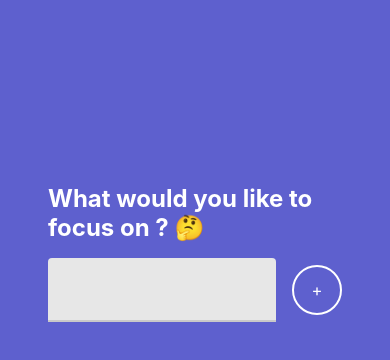
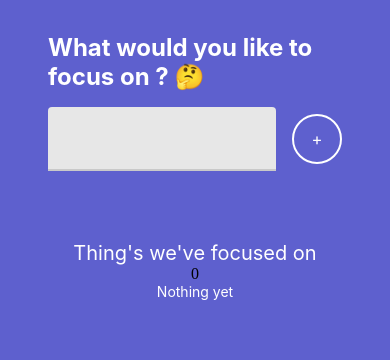
Before and after one commit to aureliasegarra/focusTimer, a React Native app: screen / in a window 390 px wide. Shown: the top 360 px of the page. Built offline with nearby package versions, Linux system fonts and the light colour scheme.

Commit message:
:bug: bug on display list of historyItem

```diff
--- a/App.js
+++ b/App.js
@@ -1,9 +1,11 @@
-import React, { useState, useEffect } from 'react';
+import React, { useState } from 'react';
 import { View, Text, StyleSheet, Platform } from 'react-native';
 import { Focus } from './src/features/focus/Focus';
+import { FocusHistory } from './src/features/focus/FocusHistory';
 import { colors } from './src/utils/colors';
 import { Timer } from './src/features/timer/Timer';
 import { spacing } from './src/utils/sizes';
+
 
 const STATUSES = {
   COMPLETE: 1,
@@ -17,7 +19,11 @@ export default function App() {
  const addFocusHistorySubjectWithState = (focusSubject, status) => {
   setFocusHistory([...focusHistory, { suject: focusSubject, status: status }])
  }
- console.log(focusHistory);
+
+  const onClear = () => {
+    // Todo later
+  }
+
   return (
     <View style={styles.container}>
      {focusSubject ? (
@@ -33,7 +39,10 @@ export default function App() {
         }}
       />
      ) : (
-       <Focus addSubject={setFocusSubject} />
+       <View>
+        <Focus addSubject={setFocusSubject} />
+        <FocusHistory  focusHistory={focusHistory} onClear={onClear} />
+       </View>
      )}
     </View>
   );
--- /dev/null
+++ b/src/features/focus/FocusHistory.js
@@ -0,0 +1,38 @@
+import React from 'react';
+import { View, StyleSheet, FlatList, Text, SafeAreaView } from 'react-native';
+
+import { fontSizes, spacing } from '../../utils/sizes';
+import { RoundedButton } from '../../components/RoundedButton';
+
+const HistoryItem = ({ item }) => (
+        <Text>
+            {item.subject}
+        </Text>
+
+)
+
+
+export const FocusHistory = ({ focusHistory, onClear }) => {
+    const clearHistory = () => {
+        onClear();
+    }
+
+    return (
+        <>
+            <SafeAreaView style={{ flex: 0.5, alignItems: 'center' }}>
+                <Text style={{ color: 'white', fontSize: 20 }}>Thing's we've focused on</Text>
+                {focusHistory.length && (
+                    <FlatList
+                        style={{ flex: 1 }}
+                        contentContainerStyle={{ flex: 1, alignItems: 'center' }}
+                        data={focusHistory}
+                        renderItem={HistoryItem}
+                    />
+                )}
+                {!focusHistory.length && (
+                    <Text style={{ color: "white" }}>Nothing yet</Text>
+                )}
+            </SafeAreaView>
+        </>
+    )
+};
```
